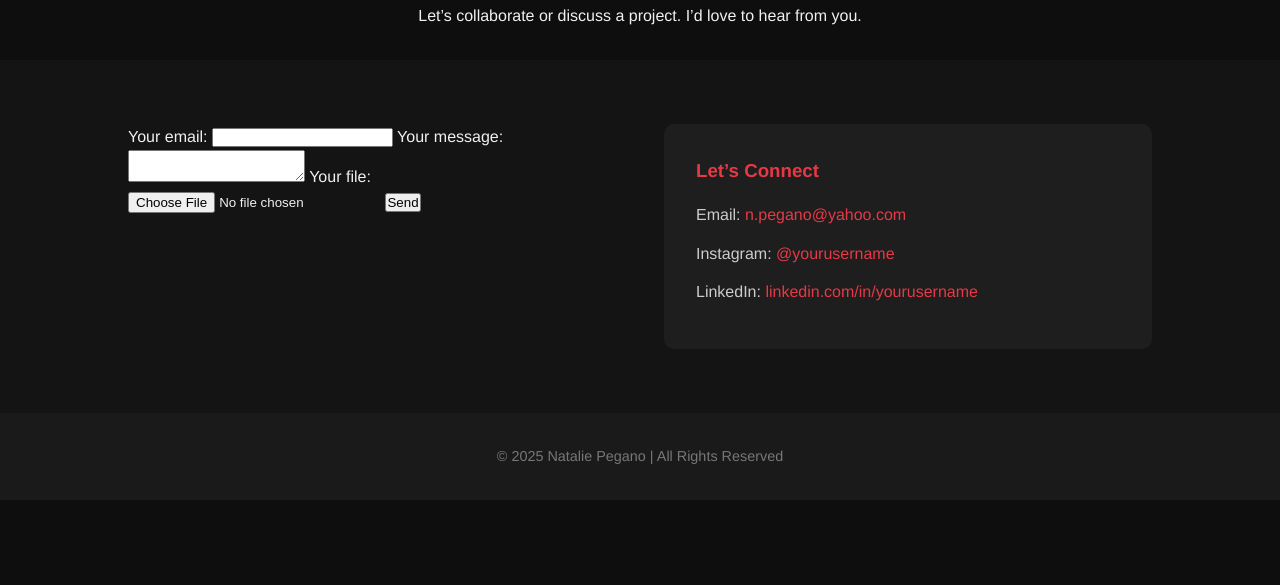
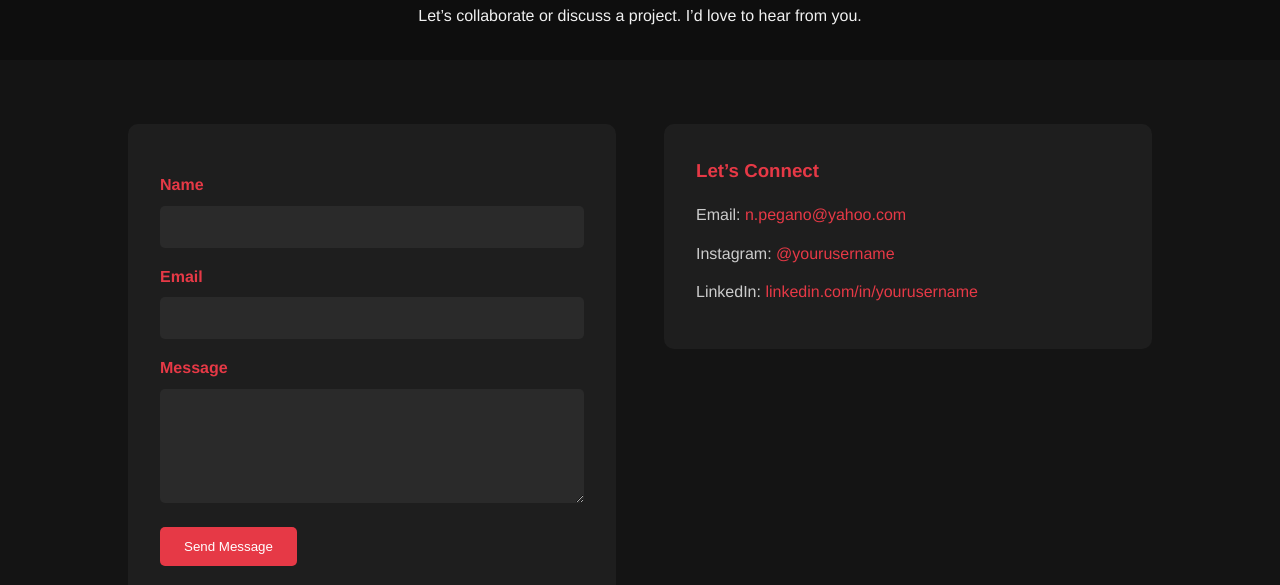
Before and after one commit to Halgratir/Website-Portfolio, a plain HTML site: page contact.html in a window 1280 px wide. Shown: the part 215-800 px from the top of the page. Drawn offline with Linux system fonts and the light colour scheme.

Commit message:
removed upload file

```diff
--- a/contact.html
+++ b/contact.html
@@ -30,24 +30,19 @@
     <section class="contact-section">
         <div class="contact-container">
             <!-- Contact Form -->
-            <form action="https://formspree.io/f/mzzypyee"
-  method="POST"
-  enctype="multipart/form-data"
->
-  <label>
-    Your email:
-    <input type="email" name="email">
-  </label>
-  <label>
-    Your message:
-    <textarea name="message"></textarea>
-  </label>
-  <label>
-    Your file:
-    <input type="file" name="upload">
-  </label>
-  <button type="submit">Send</button>
+            <form action="https://formspree.io/f/mzzypyee" method="POST" class="contact-form">
+                <label for="name">Name</label>
+                <input type="text" id="name" name="name" required>
+
+                <label for="email">Email</label>
+                <input type="email" id="email" name="_replyto" required>
+
+                <label for="message">Message</label>
+                <textarea id="message" name="message" rows="5" required></textarea>
+
+                <button type="submit" class="btn">Send Message</button>
             </form>
+
             <!-- Contact Info -->
             <div class="contact-info">
                 <h3>Let’s Connect</h3>
```
